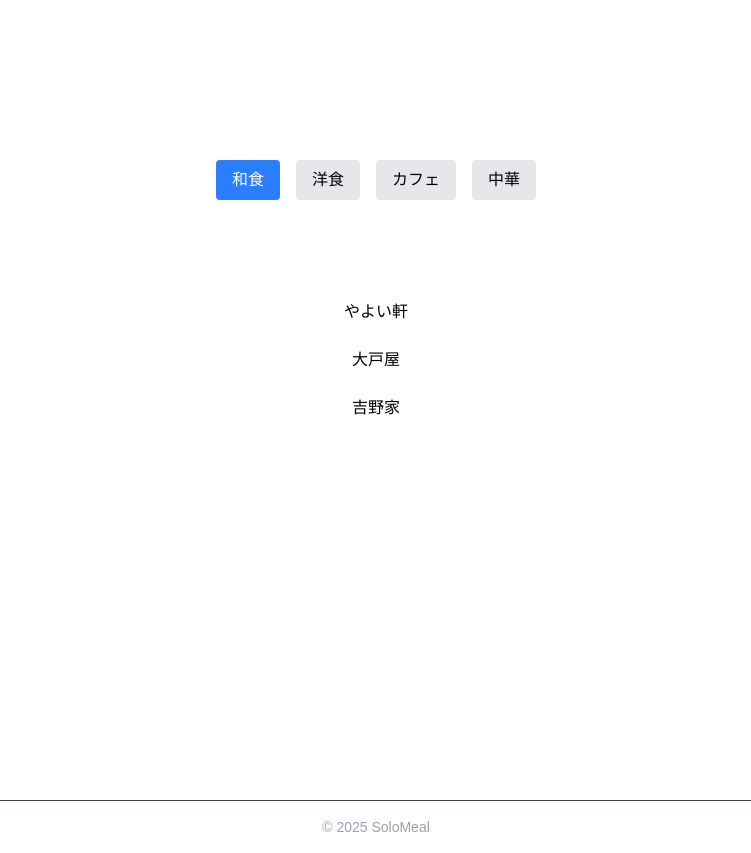
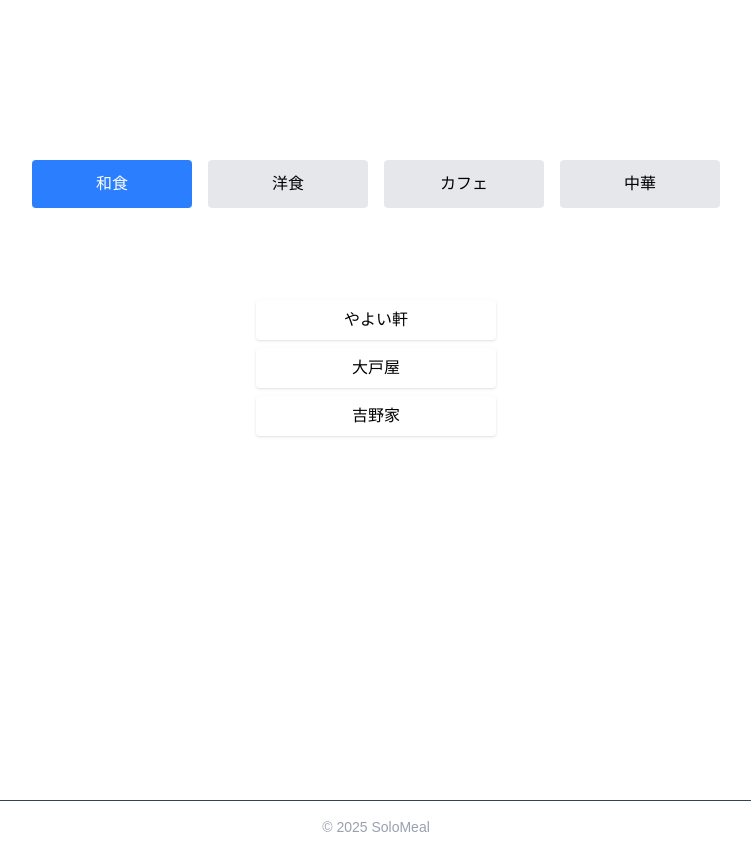
Before and after one commit to yt-catpaw/solo-meal-frontend, a Next.js app: page / in a window 1280 px wide. Both pictures are taken after a click on the button "和食". Shown: the whole page, without its empty margins (264-1015 px from the left). Built offline with nearby package versions, Linux system fonts and the light colour scheme.

Commit message:
style: 気分選択ボタンの幅と高さを統一 (#8)
Co-authored-by: tajimayuki <yuki.tajima2245@gmail.com>

```diff
--- a/src/app/page.tsx
+++ b/src/app/page.tsx
@@ -36,7 +36,8 @@
           {moodToShops[selectedMood].map((shop) => (
             <button
               key={shop}
-              className="block mx-auto my-2 bg-white text-black py-2 px-4 rounded"
+              type="button"
+              className="block mx-auto my-2 w-60 px-4 py-2 bg-white text-black rounded shadow"
               onClick={() => setSelectedShop(shop)}
             >
               {shop}
@@ -46,7 +47,7 @@
       )}
 
       {selectedShop && (
-        <div className="mt-8">
+        <div className="mt-10 p-5 bg-gray-100 text-black rounded shadow">
           <h3 className="text-xl mb-2">{selectedShop}の詳細ページ（仮）</h3>
           <p>ここに店舗の詳しい情報が表示されます。</p>
         </div>
--- a/src/components/MoodButton.tsx
+++ b/src/components/MoodButton.tsx
@@ -12,7 +12,7 @@
   return (
     <button
       onClick={onClick}
-      className={`m-2 px-4 py-2 text-base rounded ${
+      className={`m-2 w-40 px-4 py-3 text-base rounded ${
         isSelected ? "bg-blue-500 text-white" : "bg-gray-200 text-black"
       }`}
     >
```
